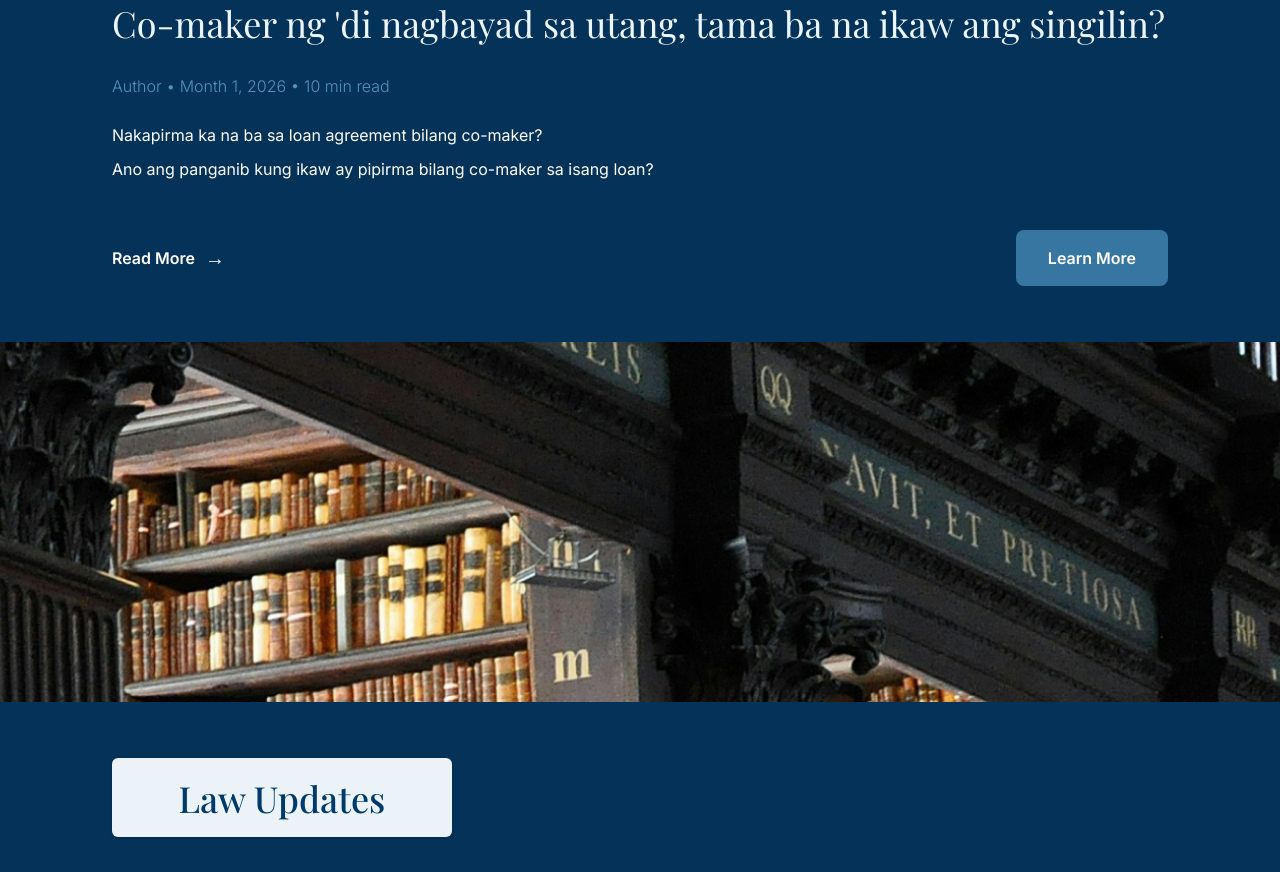
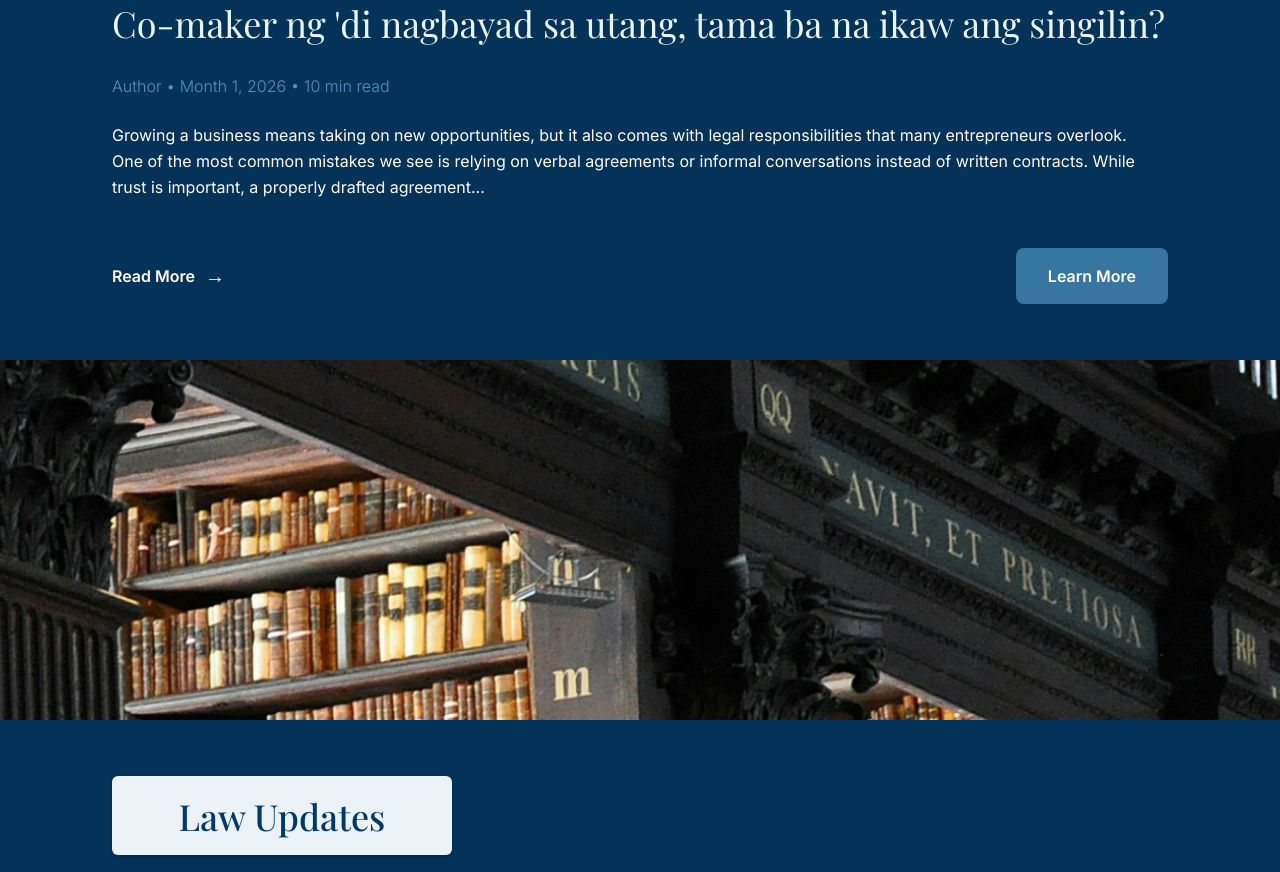
Before and after one commit to karllogdat/lexmeet-group4-template, a React (Vite) app: page / in a window 1280 px wide. Shown: the part 2620-3492 px from the top of the page. Built offline with nearby package versions, Linux system fonts and the light colour scheme; a web font is replaced by a local one.

Commit message:
fix: made everyday law and law update sections in homepage same line spacing

```diff
--- a/src/components/Homepage/Everydaylaw.jsx
+++ b/src/components/Homepage/Everydaylaw.jsx
@@ -14,10 +14,8 @@ export default function EverydayLawSection() {
     author: "Author",
     date: "Month 1, 2026",
     readTime: "10 min read",
-    descriptionLines: [
-      "Nakapirma ka na ba sa loan agreement bilang co-maker?",
-      "Ano ang panganib kung ikaw ay pipirma bilang co-maker sa isang loan?",
-    ],
+    description:
+      "Growing a business means taking on new opportunities, but it also comes with legal responsibilities that many entrepreneurs overlook. One of the most common mistakes we see is relying on verbal agreements or informal conversations instead of written contracts. While trust is important, a properly drafted agreement...",
   };
 
   return (
@@ -54,10 +52,8 @@ export default function EverydayLawSection() {
         </p>
 
         {/* Article Excerpt */}
-        <div className="g4-body text-g4-100 leading-relaxed space-y-2">
-          {article.descriptionLines.map((line, idx) => (
-            <p key={idx}>{line}</p>
-          ))}
+        <div className="g4-body text-g4-100 leading-relaxed max-w-5xl">
+          <p>{article.description}</p>
         </div>
 
         {/* Bottom Actions */}
@@ -75,7 +71,9 @@ export default function EverydayLawSection() {
           </button>
 
           {/* Learn More button navigating to blog list page */}
-          <Button onClick={() => navigate("/everyday-law/everyday-law-blog-list")}>
+          <Button
+            onClick={() => navigate("/everyday-law/everyday-law-blog-list")}
+          >
             Learn More
           </Button>
         </div>
```
